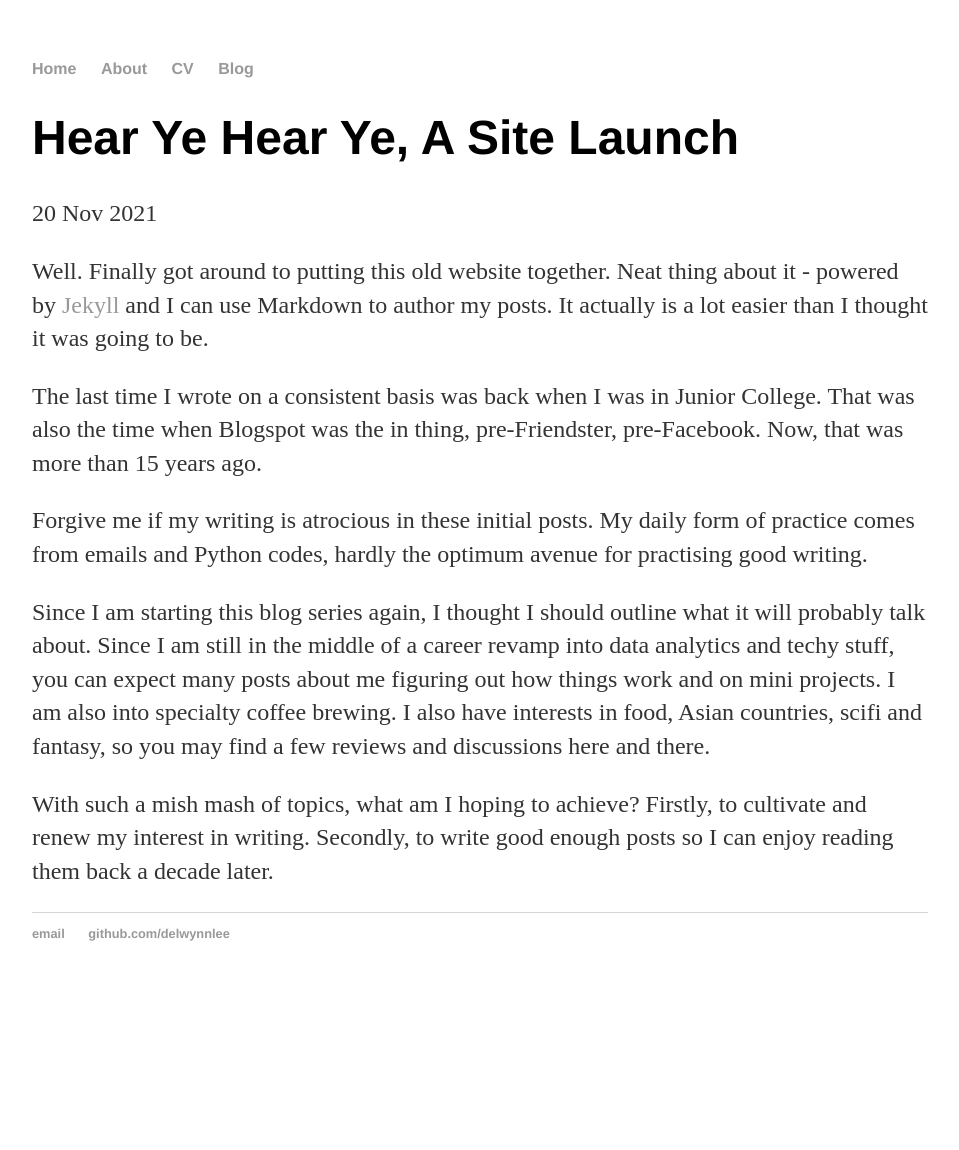
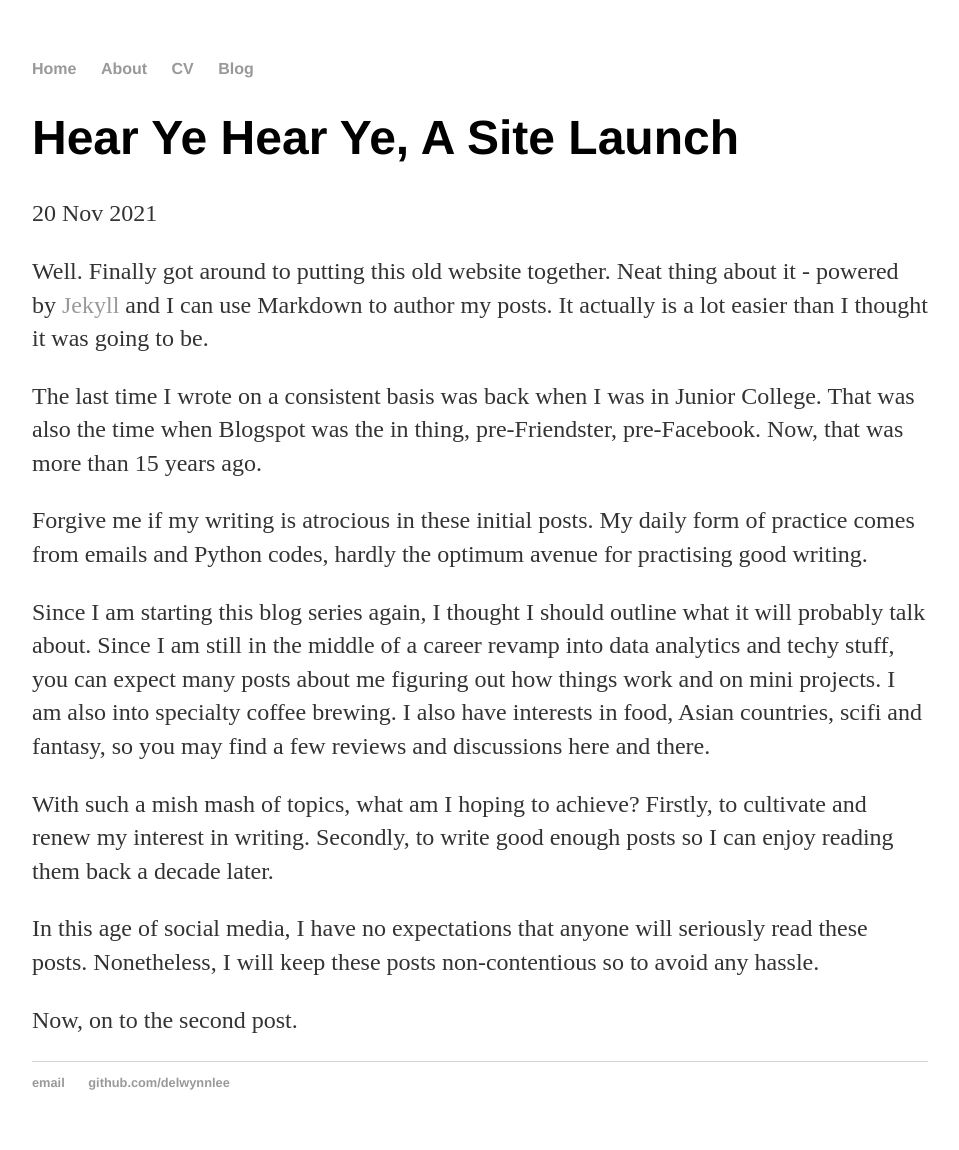
Before and after one commit to delwynnlee/delwynnlee.github.io, a Jekyll site: the page built from _posts/2020-06-20-site-launched.md, in a window 1280 px wide. Shown: the whole page, without its empty margins (160-1119 px from the left). Built offline with Jekyll 4.4.1, drawn with Linux system fonts in a browser that asks for light colours; before the commit the page ends 1001 px from its top, so only the background shows below that.

Commit message:
Edited the first post

```diff
--- a/_posts/2020-06-20-site-launched.md
+++ b/_posts/2020-06-20-site-launched.md
@@ -13,3 +13,7 @@ Forgive me if my writing is atrocious in these initial posts. My daily form of p
 Since I am starting this blog series again, I thought I should outline what it will probably talk about. Since I am still in the middle of a career revamp into data analytics and techy stuff, you can expect many posts about me figuring out how things work and on mini projects. I am also into specialty coffee brewing. I also have interests in food, Asian countries, scifi and fantasy, so you may find a few reviews and discussions here and there.
 
 With such a mish mash of topics, what am I hoping to achieve? Firstly, to cultivate and renew my interest in writing. Secondly, to write good enough posts so I can enjoy reading them back a decade later.
+
+In this age of social media, I have no expectations that anyone will seriously read these posts. Nonetheless, I will keep these posts non-contentious so to avoid any hassle.
+
+Now, on to the second post.
```
Also changed, not shown: README.md.
